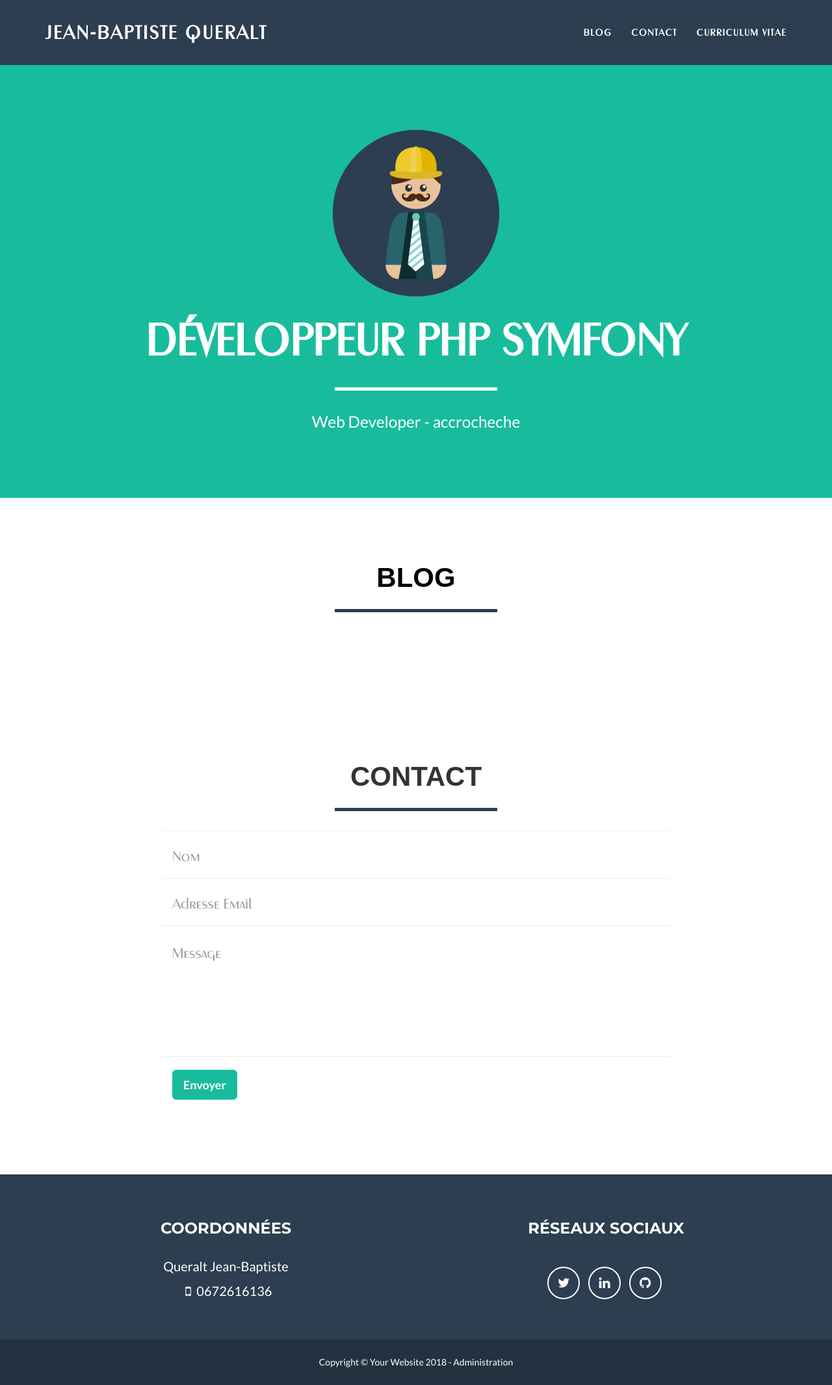
After one commit to jbaptisteq/OC_P5, a PHP site: page / in a window 1280 px wide. The commit adds this page. Shown: the whole page at 65% size. Run offline with PHP 8.4, Linux system fonts and the light colour scheme; data that the repository does not hold is empty; some libraries are stand-ins or nearby versions.

Commit message:
. Update controller.php +function listSummaries
. Update PostManager
+function listSummaries

. Update BlogHeader.php
+ Config Menu

. Update header.php
+ Config Menu

. Update footer.php
+ contact
+ social network

. Upload index.php
+ 3 last Articles
+ contact Form

.Upload contact_me.php
+ Config contact form

```diff
--- a/controller/controller.php
+++ b/controller/controller.php
@@ -11,7 +11,7 @@
     $postManager = new Model\PostManager(); // Create Object
     $summaries = $postManager->getLastSummaries(); // Call summaries from Object $postManager
 
-    require('view/listSummaries.php');
+    return $summaries;
 }
 
 function listArticles()
--- a/model/PostManager.php
+++ b/model/PostManager.php
@@ -12,18 +12,18 @@
 
 class PostManager extends Manager
 {
-    public function getLastSummaries($nb = 5)
+    public function getLastSummaries($nb = 3)
     {
         $db = $this->dbConnect();
-        $req = $db->query('SELECT id, title, summary, DATE_FORMAT(post_date, "%d/%m/%Y à %Hh%imin%ss") FROM post ORDER BY post_date DESC LIMIT 0, '.$nb);
+        $req = $db->query('SELECT id, title, post_date, content FROM post ORDER BY post_date DESC LIMIT 0, '.$nb);
+        $summaries = $req->fetchAll();
 
-        return $req->fetchAll();
+        return $summaries;
     }
 
     public function showArticle($idArticle)
     {
         error_log('Dans post manager showArticle avec idArticle = '.$idArticle);
-        // TODO : Retrieve author for requested article
         $db = $this->dbConnect();
         $req = $db->prepare("SELECT id, user_id, title, content, DATE_FORMAT(post_date, '%d-%m-%Y à %Hh%i') AS post_date FROM post WHERE id = ?");
         $req->execute(array($idArticle));
--- a/view/footer.php
+++ b/view/footer.php
@@ -6,11 +6,22 @@
             <div class="row">
                 <div class="footer-col col-md-6">
                     <h3>Coordonnées</h3>
-
+                    <p>Queralt Jean-Baptiste</p>
+                    <p><i class="fa fa-fw fa-mobile"></i>0672616136</p>
                 </div>
                 <div class="footer-col col-md-6">
-                    <h3>Divers</h3>
-                    <?php var_dump($_SESSION); ?>
+                    <h3>Réseaux Sociaux</h3>
+                    <ul class="list-inline">
+                        <li>
+                            <a href="https://twitter.com/jb_quer" class="btn-social btn-outline"><i class="fa fa-fw fa-twitter"></i></a>
+                        </li>
+                        <li>
+                            <a href="https://www.linkedin.com/in/jean-baptiste-q-18a8a0130/" class="btn-social btn-outline"><i class="fa fa-fw fa-linkedin"></i></a>
+                        </li>
+                        <li>
+                            <a href="https://github.com/jbaptisteq" class="btn-social btn-outline"><i class="fa fa-fw fa-github"></i></a>
+                        </li>
+                    </ul>
                 </div>
             </div>
         </div>
@@ -18,7 +29,7 @@
             <div class="container">
                 <div class="row">
                     <div class="col-lg-12">
-                        Copyright &copy; Your Website 2016 - <a href="connexion.php" class="admin-link">Administration</a>
+                        Copyright &copy; Your Website 2018 - <a href="connexion.php" class="admin-link">Administration</a>
                     </div>
                 </div>
             </div>
--- a/view/header.php
+++ b/view/header.php
@@ -64,13 +64,10 @@
                         <a href="articlesView.php">Blog</a>
                     </li>
                     <li class="page-scroll">
-                        <a href="#portfolio">Portfolio</a>
+                        <a href="index.php#contact">Contact</a>
                     </li>
                     <li class="page-scroll">
-                        <a href="#contact">Contact</a>
-                    </li>
-                    <li class="page-scroll">
-                        <a href="#">Curriculum Vitae</a>
+                        <a href="../files/CV_JBQ.pdf" target="_blank">Curriculum Vitae</a>
                     </li>
                 </ul>
             </div>
--- /dev/null
+++ b/view/index.php
@@ -0,0 +1,110 @@
+<?php
+require('../controller/controller.php');
+$title = "Jean-Baptiste Queralt - Developpeur PHP";
+include("../view/header.php");
+$summaries = listSummaries();
+?>
+
+<!-- Header -->
+<header>
+    <div class="container">
+        <div class="row">
+            <div class="col-lg-12">
+                <img class="img-responsive" src="img/profile.png" alt="">
+                <div class="intro-text">
+                    <span class="name">Développeur PHP Symfony</span>
+                    <hr class="star-primary">
+                    <span class="skills">Web Developer - accrocheche</span>
+                </div>
+            </div>
+        </div>
+    </div>
+</header>
+
+
+<!-- Blog Section -->
+<section class="success" id="about">
+    <div class="container">
+        <div class="row">
+            <div class="col-lg-12 text-center">
+                <h2>Blog</h2>
+                <hr class="star-light">
+            </div>
+        </div>
+        <div class="row">
+            <?php
+            foreach ($summaries AS $summarie) :
+                $shortContent = substr($summarie['content'], 0, 150);
+                $id = $summarie['id'];
+                ?>
+                <div class="col-lg-4">
+                    <div class="col-lg-12 text-center">
+                        <h3><?= isset($summarie['title'])? htmlspecialchars($summarie['title']) :'title' ?></h3>
+                    </div>
+                    <div class="col-lg-12">
+                        <p><?= isset($summarie['content'])? nl2br($shortContent).'...'.'<a href="article.php?id='.$summarie['id'].'">Lire en entier</a>' : 'void' ?></p>
+                    </div>
+                </div>
+            <?php endforeach; ?>
+        </div>
+    </div>
+</section>
+
+<!-- Contact Section -->
+<section id="contact">
+    <div class="container">
+        <div class="row">
+            <div class="col-lg-12 text-center">
+                <h2>Contact</h2>
+                <hr class="star-light">
+            </div>
+        </div>
+        <div class="row">
+            <div class="col-lg-8 col-lg-offset-2">
+                <!-- To configure the contact form email address, go to mail/contact_me.php and update the email address in the PHP file on line 19. -->
+                <!-- The form should work on most web servers, but if the form is not working you may need to configure your web server differently. -->
+                <form name="sentMessage" id="contactForm" novalidate>
+                    <div class="row control-group">
+                        <div class="form-group col-xs-12 floating-label-form-group controls">
+                            <label>Name</label>
+                            <input type="text" class="form-control" placeholder="Nom" id="name" required data-validation-required-message="Please enter your name.">
+                            <p class="help-block text-danger"></p>
+                        </div>
+                    </div>
+                    <div class="row control-group">
+                        <div class="form-group col-xs-12 floating-label-form-group controls">
+                            <label>Email Address</label>
+                            <input type="email" class="form-control" placeholder="Adresse Email" id="email" required data-validation-required-message="Please enter your email address.">
+                            <p class="help-block text-danger"></p>
+                        </div>
+                    </div>
+                    <div class="row control-group">
+                        <div class="form-group col-xs-12 floating-label-form-group controls">
+                            <label>Message</label>
+                            <textarea rows="5" class="form-control" placeholder="Message" id="message" required data-validation-required-message="Please enter a message."></textarea>
+                            <p class="help-block text-danger"></p>
+                        </div>
+                    </div>
+                    <br>
+                    <div id="success"></div>
+                    <div class="row">
+                        <div class="form-group col-xs-12">
+                            <button type="submit" class="btn btn-success btn-lg">Envoyer</button>
+                        </div>
+                    </div>
+                </form>
+            </div>
+        </div>
+    </div>
+</section>
+
+<?php
+include("../view/footer.php");
+?>
+
+<!-- Scroll to Top Button (Only visible on small and extra-small screen sizes) -->
+<div class="scroll-top page-scroll hidden-sm hidden-xs hidden-lg hidden-md">
+    <a class="btn btn-primary" href="#page-top">
+        <i class="fa fa-chevron-up"></i>
+    </a>
+</div>
```
Also changed, not shown: mail/contact_me.php (added, +24 -0 lines), view/blogHeader.php (+2 -5 lines).
